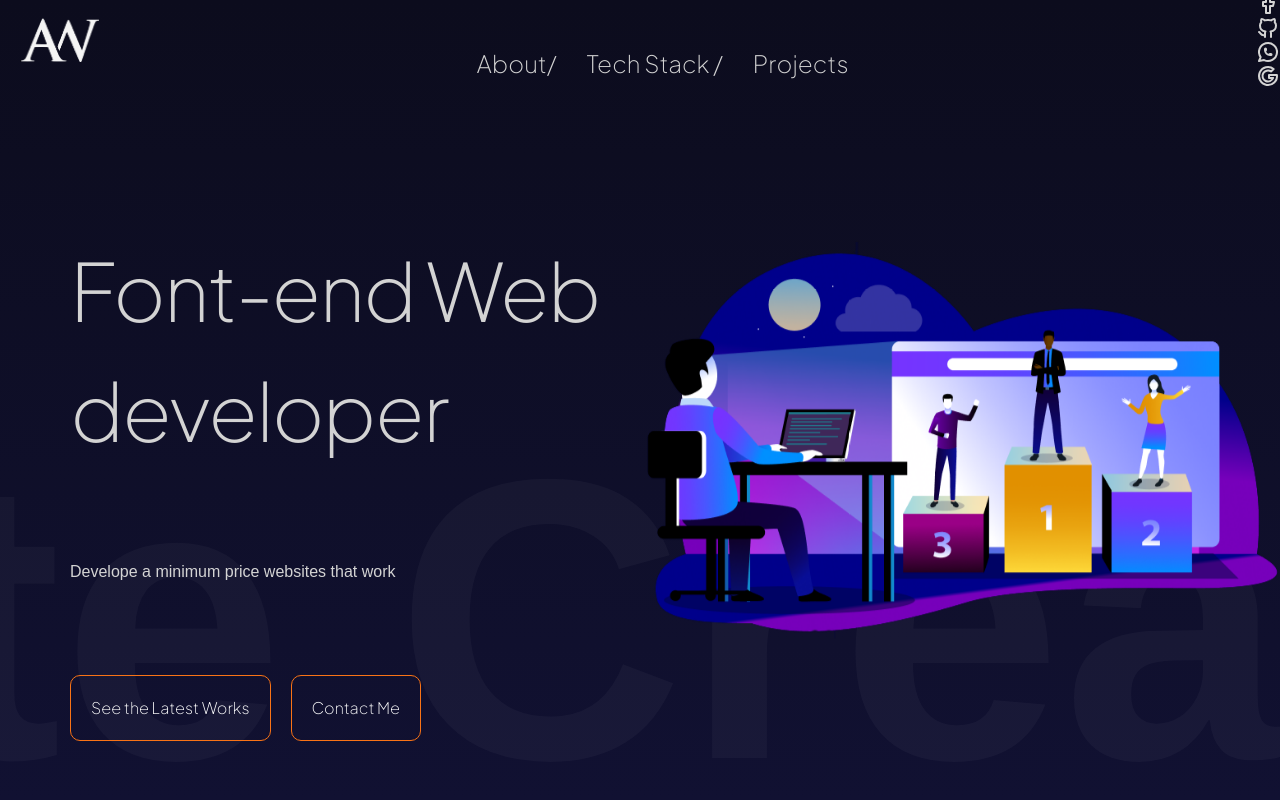
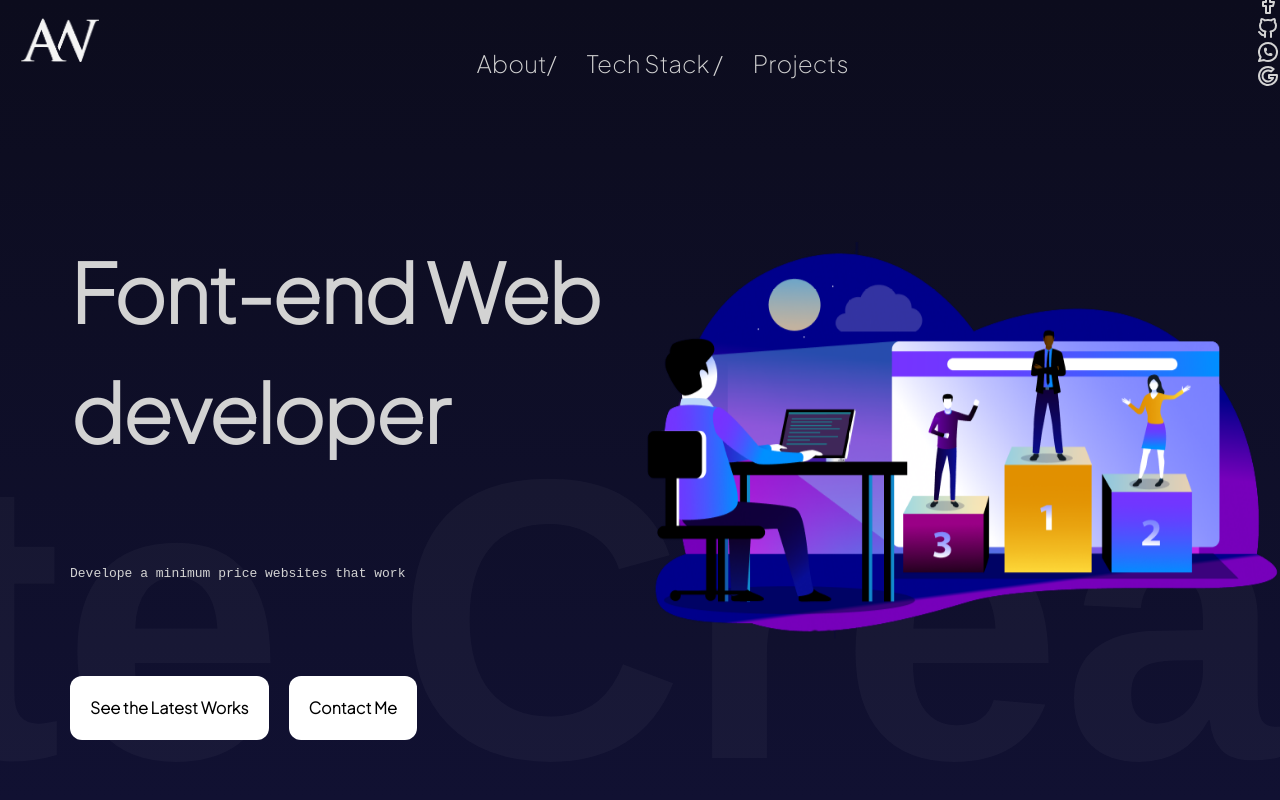
Before and after one commit to seriesBLACK/portfolio3.0, a React (Vite) app: page / in a window 1280 px wide. Shown: the top 800 px of the page. Built offline with nearby package versions, Linux system fonts and the light colour scheme.

Commit message:
hero section style change

```diff
--- a/src/css/hero.scss
+++ b/src/css/hero.scss
@@ -24,37 +24,52 @@
       gap: 32px;
 
       @include mobile {
+        margin-top: 50px;
+        margin-left: 12px;
         padding: 0;
+        justify-content: space-evenly;
         width: 100%;
         gap: 20px;
-        align-items: center;
-        text-align: center;
+        align-items: start;
+        text-align: start;
+      }
+
+      p {
+        font-family: monospace;
       }
 
       h1 {
         font-size: 80px;
         letter-spacing: -2px;
+        font-weight: 700;
         font-family: "Plus Jakarta Sans";
 
         @include mobile {
-          font-size: 35px;
+          font-size: 47px;
         }
       }
 
       .buttons {
         z-index: 5;
 
+        @include mobile {
+          display: flex;
+        }
+
         button {
           padding: 20px;
-          border: 1px solid #f97316;
-          border-radius: 10px;
-          background-color: transparent;
-          color: white;
+          border-radius: 12px;
+          background-color: white;
+          color: black;
           font-family: "Plus Jakarta Sans";
           margin-right: 20px;
           cursor: pointer;
-          font-weight: 300;
+          font-weight: 700;
 
+          @include mobile {
+            padding: 17px;
+            font-size: 14px;
+          }
         }
       }
     }
--- a/src/sections/Hero.jsx
+++ b/src/sections/Hero.jsx
@@ -45,14 +45,14 @@ export default function Hero() {
         >
           <motion.h2 variants={textVariants}></motion.h2>
           <motion.h1 variants={textVariants}>Font-end Web developer</motion.h1>
-          <p className="text-xl text-[#4G3R95]">Develope a minimum price websites that work</p>
+          <p className="text-xl text-gray-500">Develope a minimum price websites that work</p>
+
           <motion.div variants={textVariants} className="buttons">
+            <a href="#projects"><motion.button variants={textVariants}>See the Latest Works</motion.button></a>
+            <a href="#contactSec"><motion.button variants={textVariants}>Contact Me</motion.button></a>
+          </motion.div>
 
 
-            <a href="#projects"><motion.button variants={textVariants}>See the Latest Works</motion.button></a>
-            <a href="#contactSec"><motion.button variants={textVariants}>Contact Me</motion.button></a>
-
-          </motion.div>
         </motion.div>
       </div>
       <motion.div
--- a/src/sections/Projects.jsx
+++ b/src/sections/Projects.jsx
@@ -44,6 +44,16 @@ const items = [
     desc: "YT Mate is a web-app for downloading videos from diffrent websites, while useing vanilla js in the front-end and python yt-dlp library at the back-end. this app Is'nt 100% legal and it has been blocked buy some hosting providers but It's fine to use in such small scale",
     git: "https://github.com/seriesBLACK/YtMate",
     link: "https://ytmate.onrender.com",
+    icon: [<IconBrandPython className="h-10 w-10 stroke-[0.5px] mr-1" />, "Python", <IconBrandJavascript className="h-10 w-10 stroke-[0.5px] mr-1 ml-4" />, "JavaScript"]
+  },
+
+  {
+    id: 5,
+    title: "Aden Blog",
+    img: ytmate,
+    desc: "YT Mate is a web-app for downloading videos from diffrent websites, while useing vanilla js in the front-end and python yt-dlp library at the back-end. this app Is'nt 100% legal and it has been blocked buy some hosting providers but It's fine to use in such small scale",
+    git: "https://github.com/seriesBLACK/mern-blog",
+    link: "https://mern-blog-jzvr.onrender.com",
     icon: [<IconBrandPython className="h-10 w-10 stroke-[0.5px] mr-1" />, "Python", <IconBrandJavascript className="h-10 w-10 stroke-[0.5px] mr-1 ml-4" />, "JavaScript"]
   },
 ];
```
